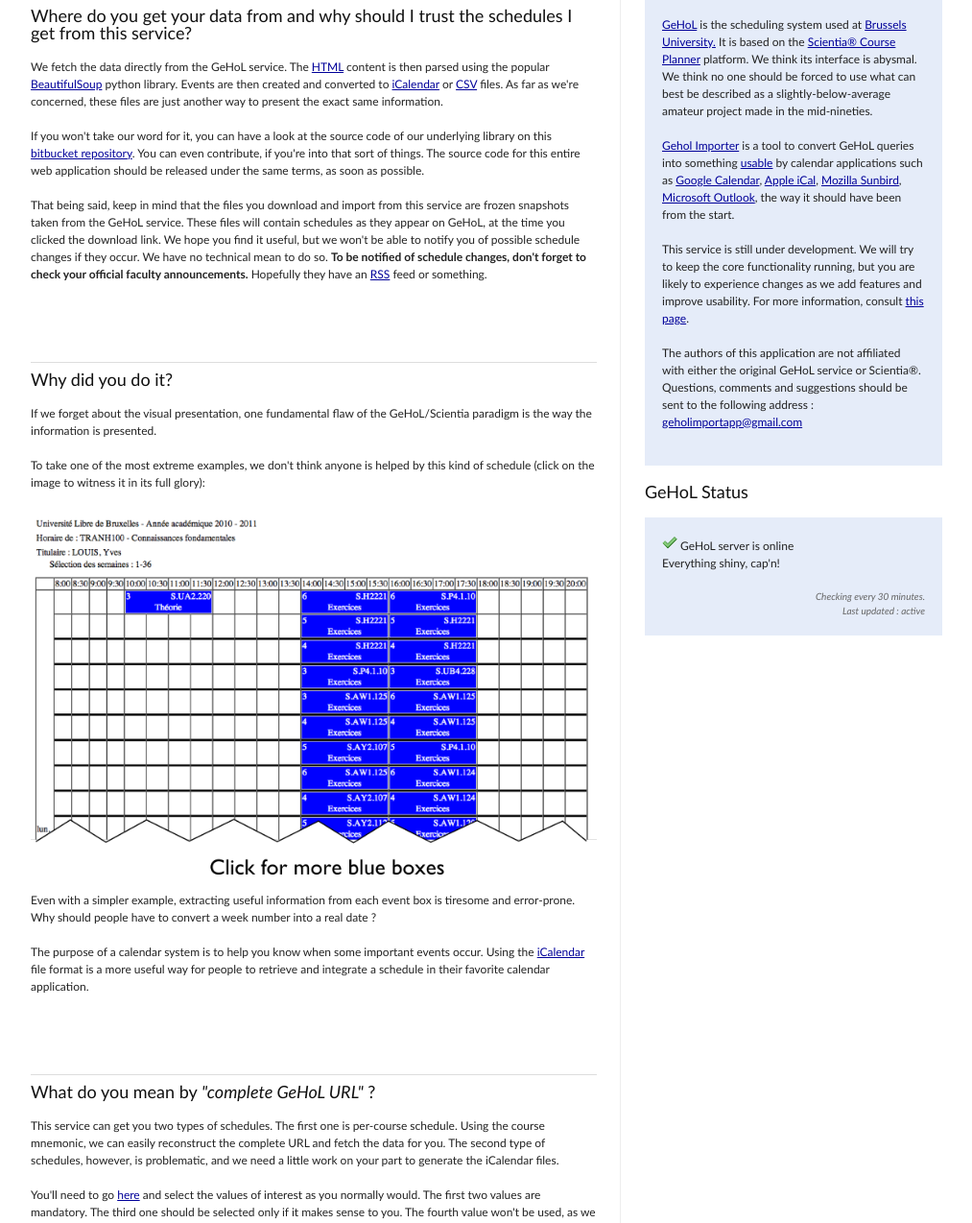
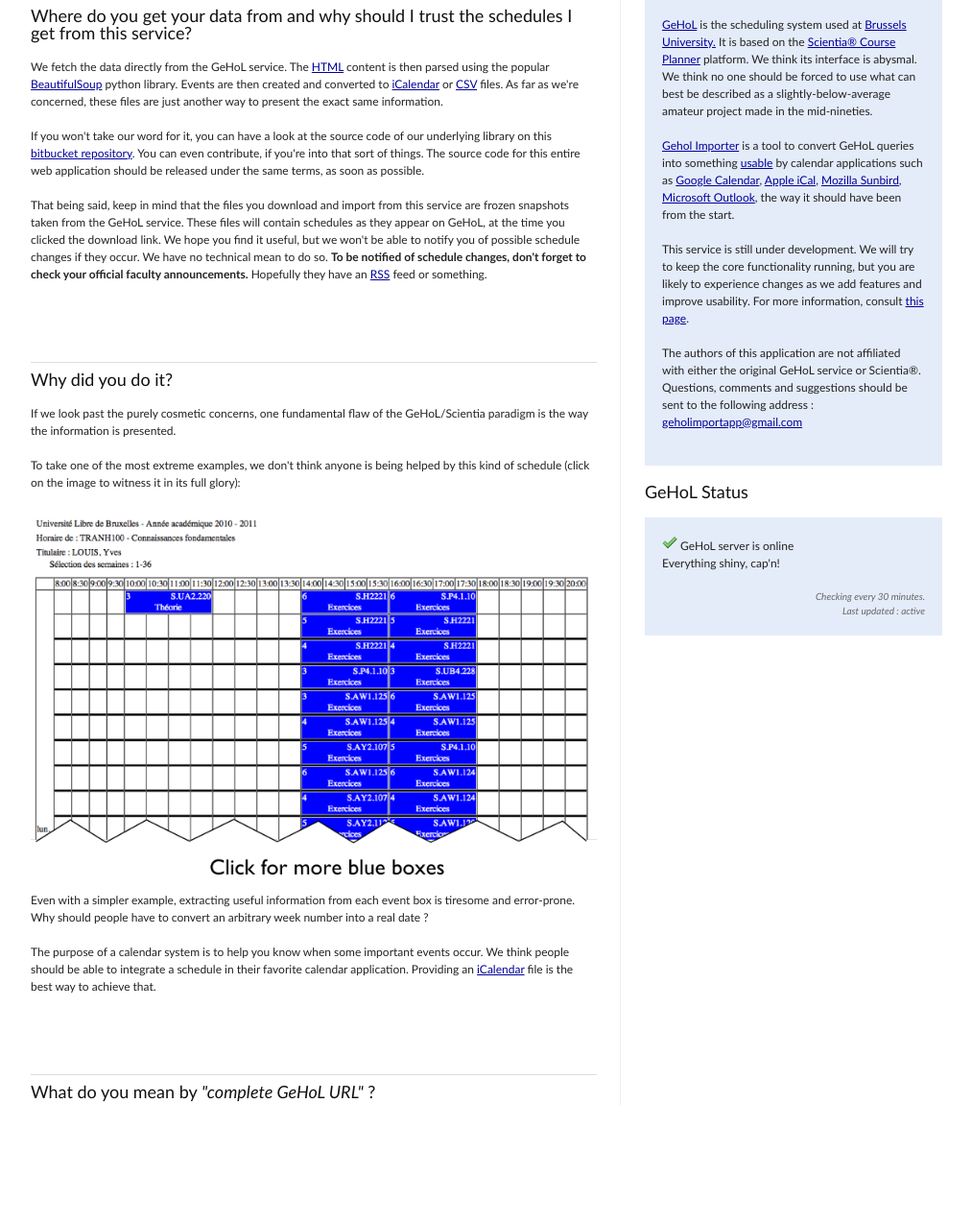
Before and after one commit to sevas/geholimportapp, a Python web app: template templates/questions.html in a window 1280 px wide. Shown: the part 120-1394 px from the top of the page at 96% size, without its empty margins (133-1146 px from the left). Run offline with Jinja, Linux system fonts and the light colour scheme; the template is opened without the code that fills it: most values are stand-ins (such as "Sample title", 1, 10 or a date in 2020).

Commit message:
usability matters: some rephrasing

```diff
--- a/templates/questions.html
+++ b/templates/questions.html
@@ -36,24 +36,25 @@
 
     <div class="faq-entry">
         <h3  id="usability_matters">Why did you do it?</h3>
-        <p>If we forget about the visual presentation, one fundamental flaw of the GeHoL/Scientia paradigm is
-        the way the information is presented.</p>
-        <p>To take one of the most extreme examples, we don't think anyone is helped by this kind of schedule (click on the
-        image to witness it in its full glory):</p>
+        <p>If we look past the purely cosmetic concerns, one fundamental flaw of the GeHoL/Scientia paradigm is
+          the way the information is presented.</p>
 
-        <p>
-        <a href="/media/Cours.png"><img src="/media/cours_truncated.png" width="100%" alt="extreme scheduling" title="GEHOL, Y U NO HELPFUL?!" /></a>
-        </p>
+        <p>To take one of the most extreme examples, we don't think
+          anyone is being helped by this kind of schedule (click on the
+          image to witness it in its full glory):</p>
 
-        <p>
-            Even with a simpler example, extracting useful information from each event box is tiresome and error-prone. Why should people
-            have to convert a week number into a real date ?
-        </p>
-        <p>
-             The purpose of a calendar system is to help you know when some important events occur.
-            Using the <a href="http://en.wikipedia.org/wiki/ICalendar">iCalendar</a> file format is a more useful way for
-            people to retrieve and integrate a schedule in their favorite calendar application.
-        </p>
+        <p><a href="/media/Cours.png"><img src="/media/cours_truncated.png" width="100%" alt="extreme scheduling" title="GEHOL, Y U NO HELPFUL?!" /></a></p>
+
+        <p>Even with a simpler example, extracting useful information from each event box is tiresome and error-prone. Why should people
+          have to convert an arbitrary week number into a real date ?</p>
+
+        <p>The purpose of a calendar system is to help you know when some important events occur.
+
+          We think people should be able to integrate a schedule
+          in their favorite calendar application.
+
+          Providing an <a href="http://en.wikipedia.org/wiki/ICalendar">iCalendar</a>
+          file is the best way to achieve that.</p>
 
     </div>
 
```
